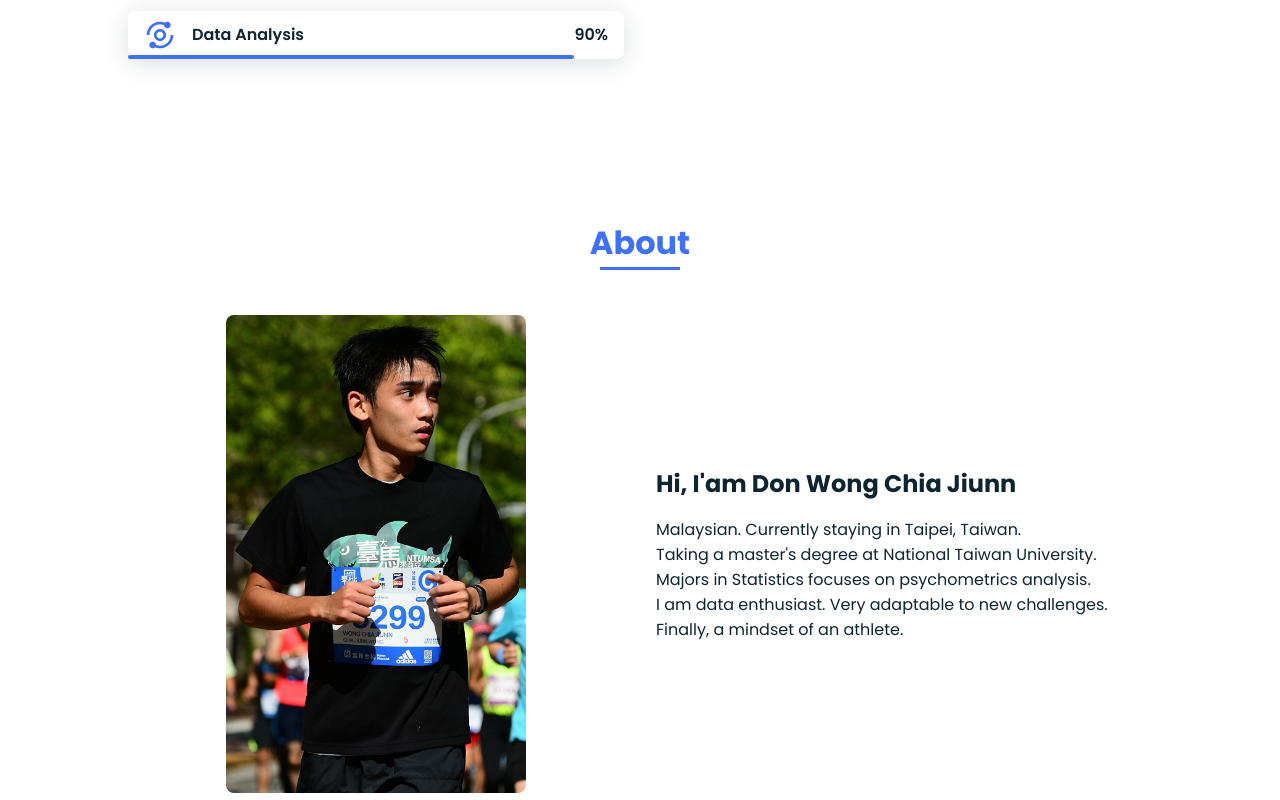
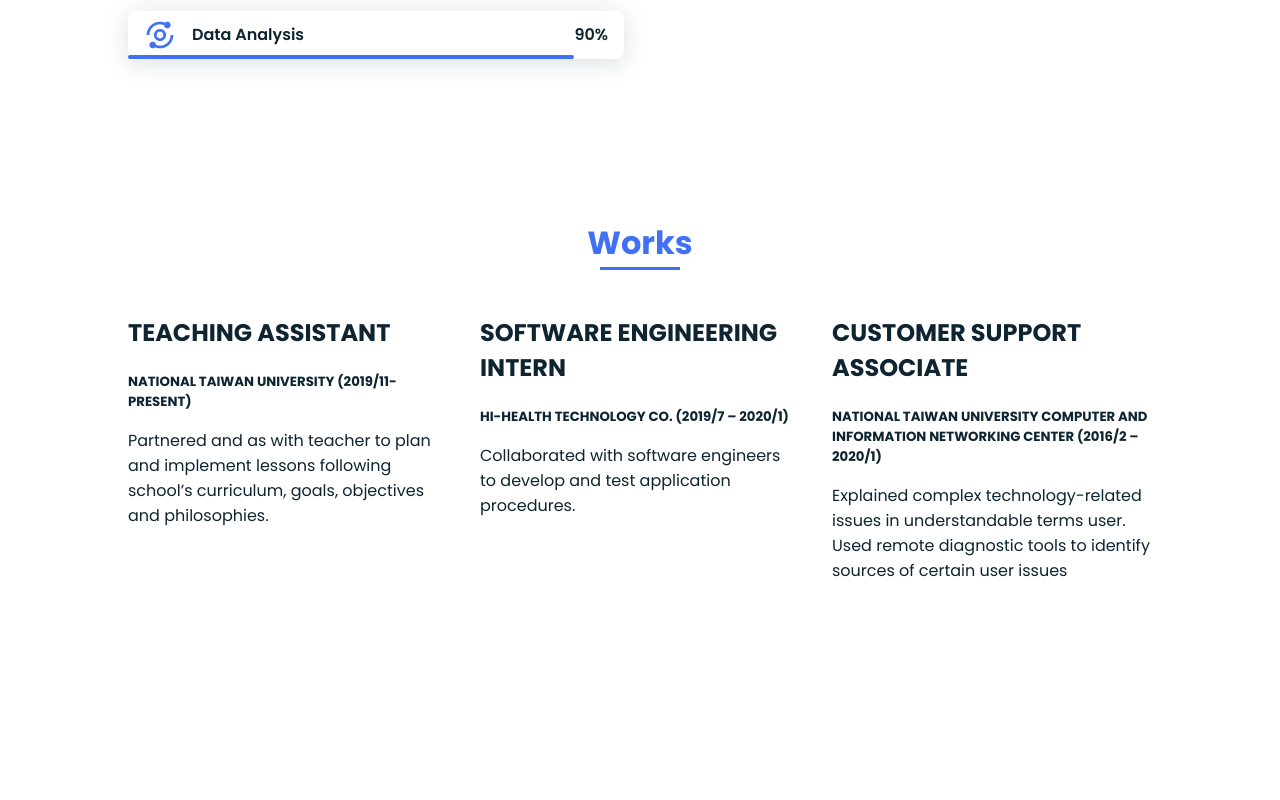
Before and after one commit to dedonzz/dedonzz.github.io, a plain HTML site: page index.html in a window 1280 px wide. Shown: the part 2120-2920 px from the top of the page. Drawn offline with nearby package versions, Linux system fonts and the light colour scheme.

Commit message:
Update index.html

```diff
--- a/index.html
+++ b/index.html
@@ -156,27 +156,6 @@
                 </div>
             </section>
 
-            <!--===== EXPERIENCES =====-->
-            <section class="about section " id="about">
-                <h2 class="section-title">About</h2>
-
-                <div class="about__container bd-grid">
-                    <div class="about__img">
-                        <img src="assets/img/about.png" alt="">
-                    </div>
-
-                    <div>
-                        <h2 class="about__subtitle">Hi, I'am Don Wong Chia Jiunn</h2>
-                        <p class="about__text">Malaysian. Currently staying in Taipei, Taiwan.
-                            <br>Taking a master's degree at National Taiwan University.
-                            <br>Majors in Statistics focuses on psychometrics analysis.
-                            <br>I am data enthusiast. Very adaptable to new challenges.
-                            <br>Finally, a mindset of an athlete.</p>
-                    </div>
-                </div>
-            </section>
-
-
             <!--===== WORK =====-->
             <section class="work section" id="work">
                 <h2 class="section-title">Works</h2>
```
